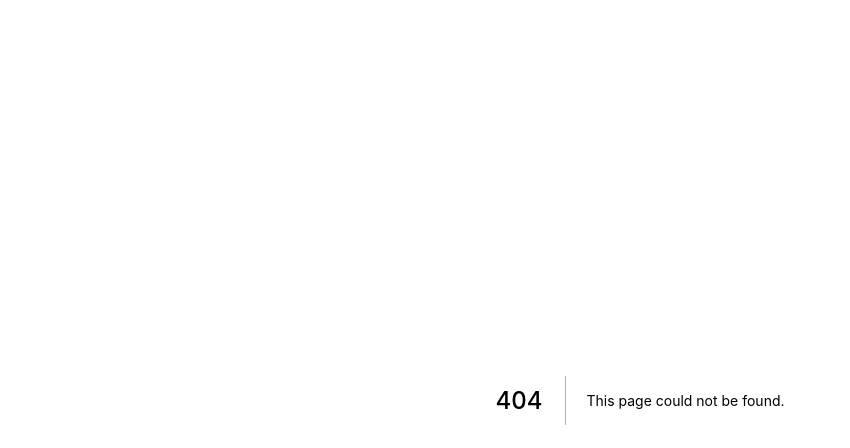
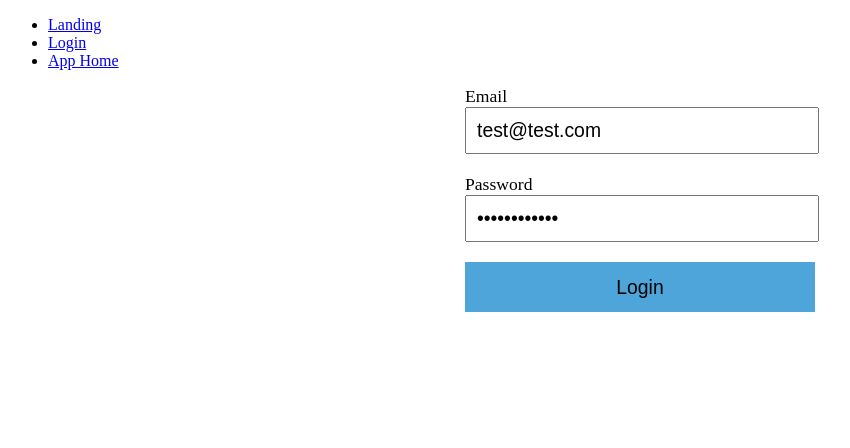
Before and after one commit to chingu-voyages/v22-bears-team-05, a Next.js app in the folder client/: page /login in a window 1280 px wide. Before the commit this address had no page. Shown: the top 448 px of the page, without its empty margins (0-850 px from the left). Built offline with nearby package versions, Linux system fonts and the light colour scheme.

Commit message:
[feat: added login UI w/ data fetch] needs register button

```diff
--- /dev/null
+++ b/client/pages/login.tsx
@@ -0,0 +1,140 @@
+import React, { useState, FunctionComponent } from 'react';
+import styled from 'styled-components';
+
+import Links from '../components/Links';
+
+const Form = styled.form`
+  width: 100%;
+  max-width: 350px;
+  margin: 0 auto;
+  font-size: 1.1em;
+
+  input {
+    width: 100%;
+    margin-bottom: 20px;
+    padding: 10px 0 10px 10px;
+    max-width: 340px;
+    font-size: 1.1em;
+  }
+
+  button {
+    border-radius: 17px;
+    width: 100%;
+    padding: 10px;
+    margin: 0 auto;
+    border-radius: 0;
+    height: 50px;
+    background-color: #4ea5d9;
+    max-width: 400px;
+    font-size: 1.1em;
+    border: none;
+  }
+`;
+
+type LoginInput = {
+  email: string;
+  password: string;
+};
+
+const Login: FunctionComponent = () => {
+  const initState: LoginInput = {
+    // Sample working login
+    email: 'test@test.com',
+    password: 'Password123!',
+  };
+
+  const [formInput, setFormInput] = useState(initState);
+
+  const handleSubmit = async (e: React.ChangeEvent<any>) => {
+    e.preventDefault();
+
+    const requestBody = {
+      query: `
+        mutation Login($email: String!, $password: String!) {
+          login(
+            email: $email,
+            password: $password
+          ) {
+            id
+            token
+          }
+        }
+      `,
+      variables: {
+        email: formInput.email,
+        password: formInput.password,
+      },
+    };
+
+    try {
+      const response = await fetch('http://localhost:5000/graphql', {
+        method: 'POST',
+        body: JSON.stringify(requestBody),
+        headers: {
+          'Content-Type': 'application/json',
+        },
+      });
+
+      if (response.status !== 200 && response.status !== 201) {
+        throw new Error('Login failed!');
+      }
+
+      const { data } = await response.json();
+
+      if (!data.login) {
+        return false;
+      }
+
+      console.log('Login Data', data.login);
+
+      // TODO: Do something with login data
+      return true;
+    } catch (err) {
+      console.log(err);
+      return false;
+    }
+  };
+
+  const handleInputChange = (e: React.ChangeEvent<any>) => {
+    e.persist();
+    setFormInput({
+      ...formInput,
+      [e.target.name]: e.target.value,
+    });
+  };
+
+  return (
+    <>
+      <Links />
+      <Form onSubmit={handleSubmit}>
+        <div>
+          <label htmlFor="email">
+            Email
+            <input
+              type="email"
+              id="email"
+              name="email"
+              onChange={handleInputChange}
+              value={formInput.email}
+            />
+          </label>
+        </div>
+        <div>
+          <label htmlFor="password">
+            Password
+            <input
+              type="password"
+              id="password"
+              name="password"
+              onChange={handleInputChange}
+              value={formInput.password}
+            />
+          </label>
+        </div>
+        <button type="submit">Login</button>
+      </Form>
+    </>
+  );
+};
+
+export default Login;
```
